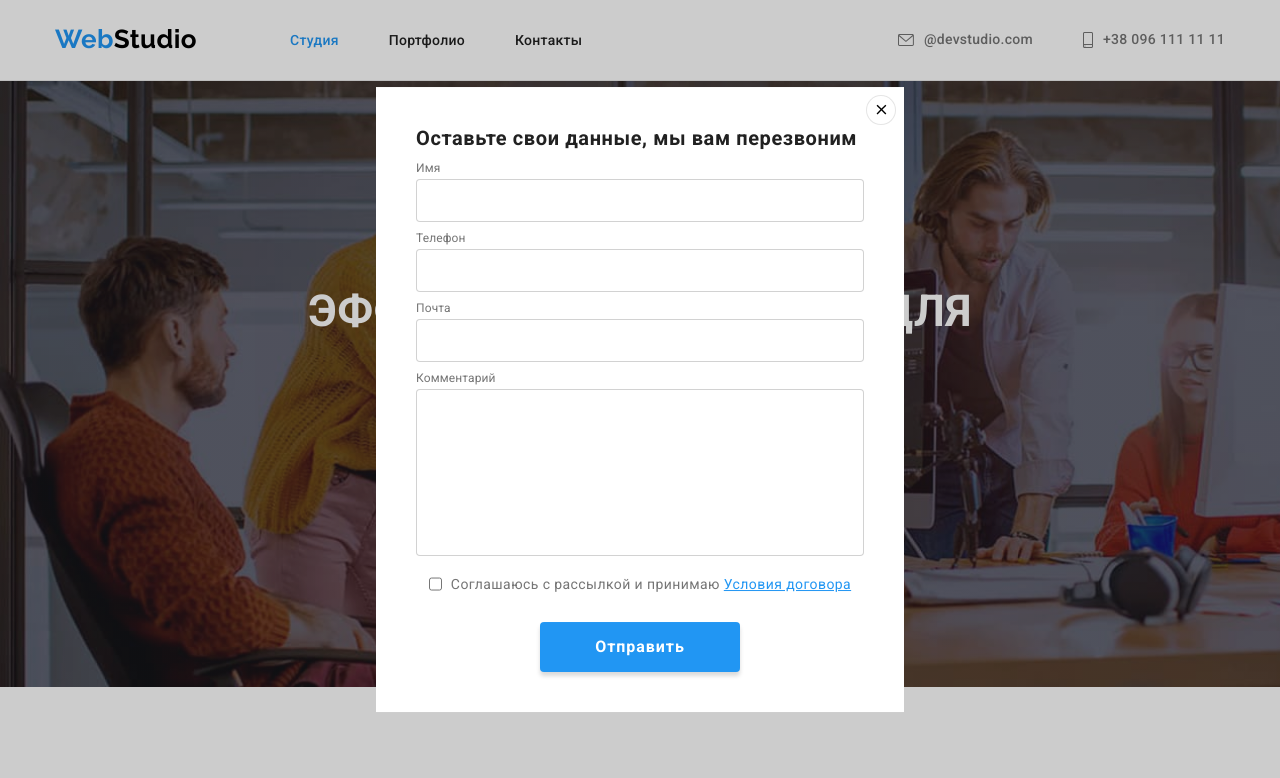
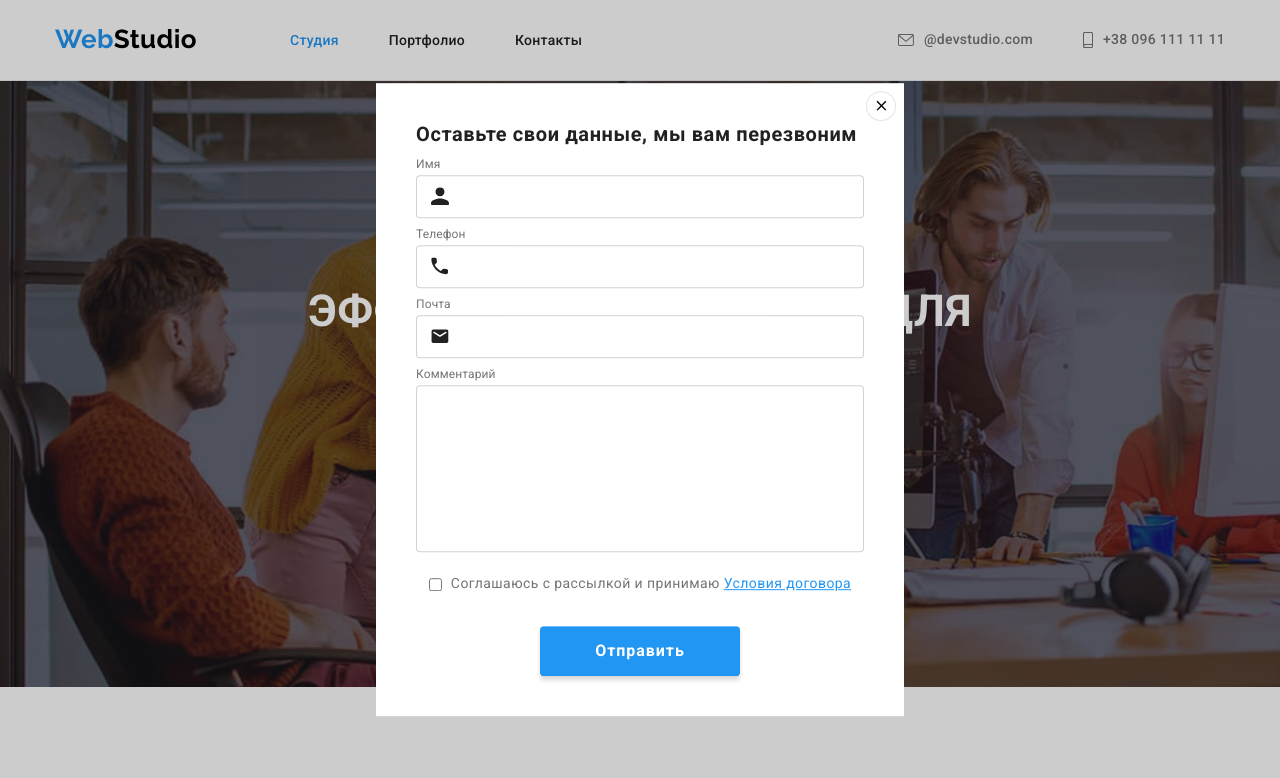
Before and after one commit to avemasha/goit-markup-hw-06, a plain HTML site: page index.html in a window 1280 px wide. Both pictures are taken after a click on the button "Заказать услугу". Shown: the top 778 px of the page. Drawn offline with nearby package versions, Linux system fonts and the light colour scheme.

Commit message:
hover menu

```diff
--- a/index.html
+++ b/index.html
@@ -302,18 +302,32 @@
                 <ul class="form-list list">
                     <li>
                         <label for="name" class="name">Имя</label>
-                        <input type="text" name="name" placeholder="" autofocus>
+                        <div class="icon-container">
+                        <input type="text" name="name" id="name">
+                        <span class="modal-icon"><svg width="18" height="18"><use href="./images/symbol-defs6.svg#icon-person-modal"></use></svg></span>
+                        </div>
+
                     </li>
                     <li>
                         <label for="tel" class="tel">Телефон</label>
-                        <input type="tel" name="tel" id="tel">
+                        <div class="icon-container">
+                        <input type="tel" name="tel" id="tel" class="icon-input">
+                        <span class="modal-icon" ><svg width="18" height="18" >
+                                <use href="./images/symbol-defs6.svg#icon-phone-modal"></use>
+                            </svg></span>
+                        </div>
                     </li>
                     <li>
                         <label for="mail" class="mail">Почта</label>
+                        <div class="icon-container">
                          <input type="email" name="mail" id="mail">
+                        <span class="modal-icon"><svg width="18" height="18" >
+                                <use href="./images/symbol-defs6.svg#icon-envelope-modal"></use>
+                            </svg></span>
+                        </div>
                     </li>
                     <li>
-                        <label for="textarea">Комментарий</label>
+                        <label for="comment">Комментарий</label>
                          <textarea name="comment" id="comment"  rows="10"></textarea>
                     </li>
                     </ul>
--- a/style.css
+++ b/style.css
@@ -10,6 +10,7 @@
   --icon-color: #afb1b8;
   --accent-overlay: rgba(33, 150, 243, 0.9);
   --image-overlay: rgba(47, 48, 58, 0.8);
+  --button-hover: #188ce8;
 }
 
 body {
@@ -73,6 +74,27 @@ img {
 .nav-item {
   padding-top: 32px;
   padding-bottom: 32px;
+}
+.nav-item .link {
+  position: relative;
+}
+
+.nav-item .link::after {
+  content: "";
+  display: block;
+  position: absolute;
+  width: 100%;
+  left: 0;
+  bottom: 0;
+  height: 4px;
+  border-radius: 2px;
+  background: var(--accent-color);
+  opacity: 0;
+  transition: opacity 250ms cubic-bezier(0.4, 0, 0.2, 1);
+}
+
+.nav-item .link:hover::after {
+  opacity: 1;
 }
 
 .site-nav {
@@ -824,6 +846,7 @@ img {
 .form-list li {
   display: flex;
   flex-direction: column;
+  cursor: pointer;
 }
 
 .form-list label {
@@ -841,15 +864,40 @@ img {
   min-height: 40px;
   padding-top: 12px;
   padding-bottom: 12px;
+  padding-left: 42px;
   border: 1px solid rgba(33, 33, 33, 0.2);
   box-sizing: border-box;
   border-radius: 4px;
   transition: border-color 250ms cubic-bezier(0.4, 0, 0.2, 1);
 }
 
+.icon-container {
+  position: relative;
+}
+
+.modal-icon {
+  fill: var(--title-text-color);
+  position: absolute;
+  left: 15px;
+  top: 50%;
+  width: 18px;
+  height: 18px;
+  transform: translateY(-50%);
+  transition: fill 250ms cubic-bezier(0.4, 0, 0.2, 1);
+}
+
+.icon-container input:focus ~ .modal-icon {
+  fill: var(--accent-color);
+}
+
 .form-list input:hover,
 input:focus {
   border-color: var(--accent-color);
+}
+
+.form-list input:hover,
+input:focus .modal-icon {
+  fill: var(--accent-color);
 }
 
 .form-list textarea {
@@ -873,13 +921,20 @@ input:focus {
 .policy {
   display: flex;
   margin-top: 20px;
+  justify-content: center;
+  align-items: center;
 }
 .policy input {
   border-color: var(--title-text-color);
+  cursor: pointer;
 }
 .policy label {
   margin-left: 9px;
   color: var(--primary-text-color);
+  font-weight: 400;
+  font-size: 14px;
+  line-height: 1.7;
+  letter-spacing: 0.03em;
 }
 .policy a {
   color: var(--accent-color);
@@ -904,3 +959,7 @@ input:focus {
   line-height: 1.8;
   letter-spacing: 0.06em;
 }
+
+.js-speaker-form button:hover {
+  background-color: var(--button-hover);
+}
```
Also changed, not shown: images/symbol-defs7.svg (added).
